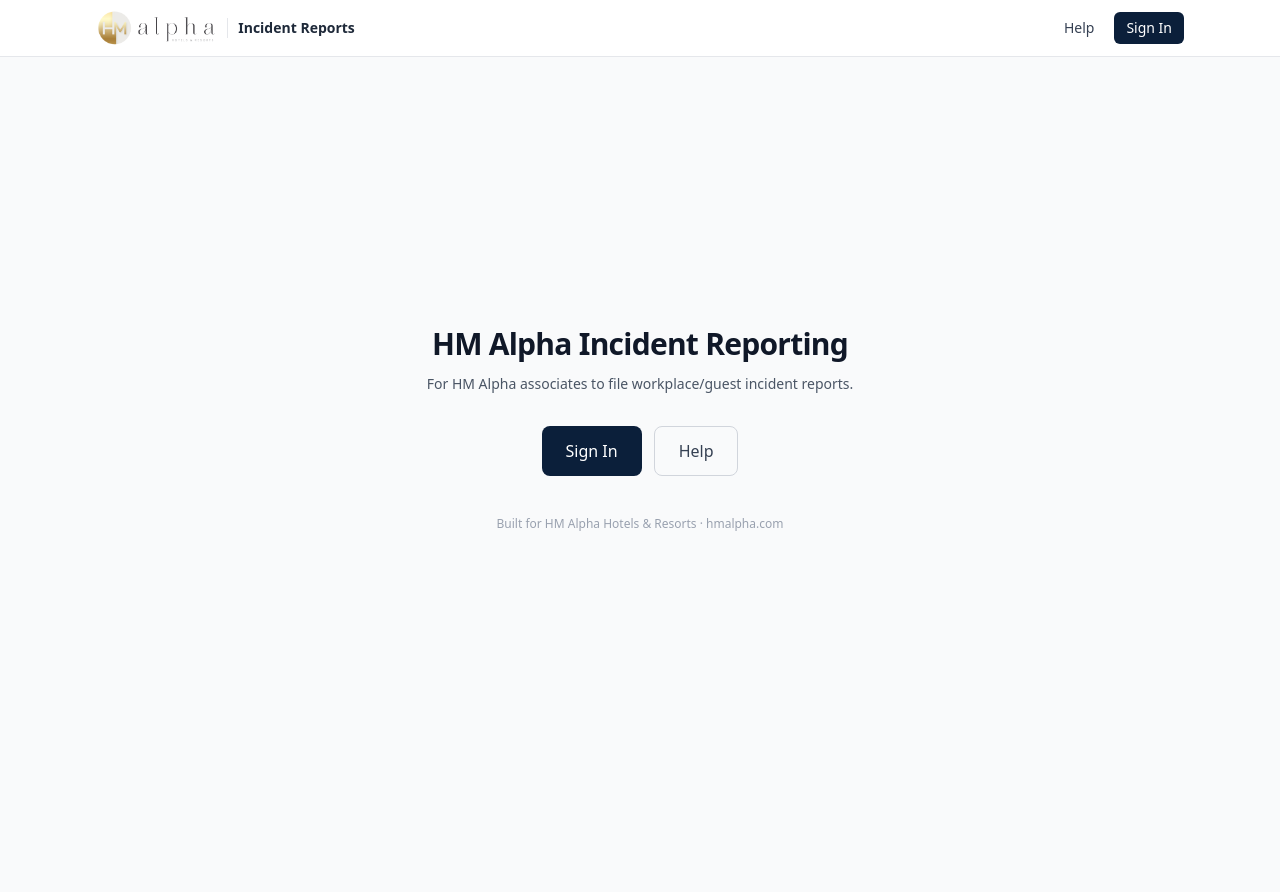
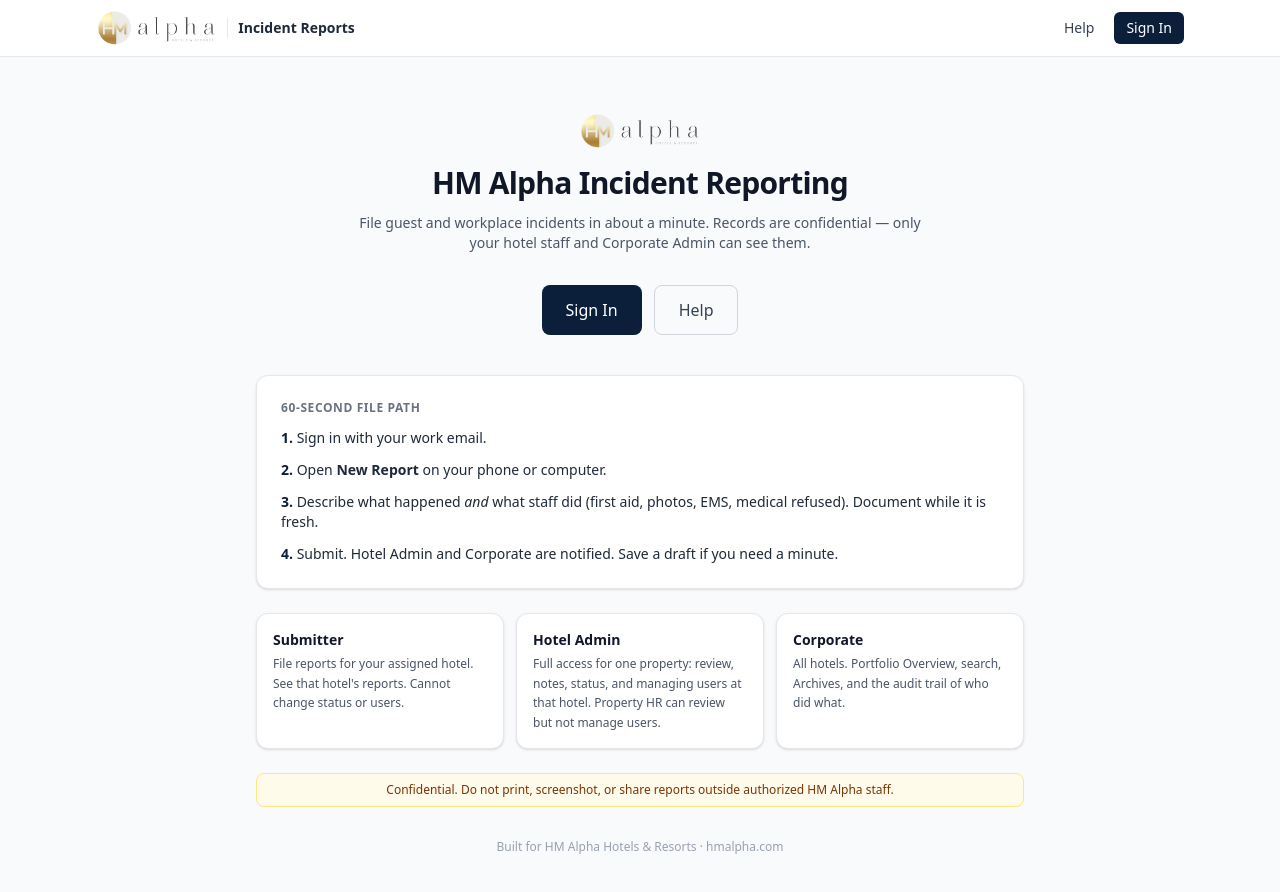
Before and after one commit to Nolamatt504/hm-alpha-incidents, a Next.js app: page / in a window 1280 px wide. Shown: the top 892 px of the page. Before the commit the page ends 800 px from the top, so only its background shows below. Built offline with nearby package versions, Linux system fonts and the light colour scheme; no server answers.

Commit message:
Add incident activity types and homepage 60-second file path

```diff
--- a/src/app/page.tsx
+++ b/src/app/page.tsx
@@ -3,6 +3,7 @@
 import { useEffect, useState } from "react";
 import Link from "next/link";
 import Header from "@/components/Header";
+import BrandLogo from "@/components/BrandLogo";
 import { supabase } from "@/lib/supabase";
 
 export default function HomePage() {
@@ -20,14 +21,21 @@
     <div className="min-h-screen bg-gray-50 flex flex-col">
       <Header />
 
-      <div className="flex-1 flex items-center justify-center px-4">
-        <div className="max-w-lg w-full text-center">
-          <h1 className="text-3xl font-semibold text-gray-900 tracking-tight">
-            HM Alpha Incident Reporting
-          </h1>
-          <p className="mt-3 text-sm text-gray-600">
-            For HM Alpha associates to file workplace/guest incident reports.
-          </p>
+      <div className="flex-1 px-4 py-10 sm:py-14">
+        <div className="max-w-3xl mx-auto">
+          <div className="text-center">
+            <div className="flex justify-center mb-4">
+              <BrandLogo />
+            </div>
+            <h1 className="text-3xl font-semibold text-gray-900 tracking-tight">
+              HM Alpha Incident Reporting
+            </h1>
+            <p className="mt-3 text-sm text-gray-600 max-w-xl mx-auto">
+              File guest and workplace incidents in about a minute. Records are
+              confidential — only your hotel staff and Corporate Admin can see
+              them.
+            </p>
+          </div>
 
           <div className="mt-8 flex flex-col sm:flex-row gap-3 justify-center">
             {!ready ? null : signedIn ? (
@@ -69,8 +77,62 @@
             )}
           </div>
 
-          <p className="mt-10 text-xs text-gray-400">
-            Built for HM Alpha Hotels & Resorts · hmalpha.com
+          <ol className="mt-10 bg-white rounded-xl border border-gray-200 shadow-sm p-5 sm:p-6 space-y-3">
+            <li className="text-xs font-semibold uppercase tracking-wider text-gray-500">
+              60-second file path
+            </li>
+            <li className="text-sm text-gray-800">
+              <span className="font-semibold text-[#0b1f3a]">1.</span> Sign in
+              with your work email.
+            </li>
+            <li className="text-sm text-gray-800">
+              <span className="font-semibold text-[#0b1f3a]">2.</span> Open{" "}
+              <strong>New Report</strong> on your phone or computer.
+            </li>
+            <li className="text-sm text-gray-800">
+              <span className="font-semibold text-[#0b1f3a]">3.</span> Describe
+              what happened <em>and</em> what staff did (first aid, photos, EMS,
+              medical refused). Document while it is fresh.
+            </li>
+            <li className="text-sm text-gray-800">
+              <span className="font-semibold text-[#0b1f3a]">4.</span> Submit.
+              Hotel Admin and Corporate are notified. Save a draft if you need
+              a minute.
+            </li>
+          </ol>
+
+          <div className="mt-6 grid grid-cols-1 sm:grid-cols-3 gap-3">
+            <div className="bg-white rounded-xl border border-gray-200 p-4 shadow-sm">
+              <p className="text-sm font-semibold text-gray-900">Submitter</p>
+              <p className="mt-1 text-xs text-gray-600 leading-relaxed">
+                File reports for your assigned hotel. See that hotel&apos;s
+                reports. Cannot change status or users.
+              </p>
+            </div>
+            <div className="bg-white rounded-xl border border-gray-200 p-4 shadow-sm">
+              <p className="text-sm font-semibold text-gray-900">Hotel Admin</p>
+              <p className="mt-1 text-xs text-gray-600 leading-relaxed">
+                Full access for one property: review, notes, status, and
+                managing users at that hotel. Property HR can review but not
+                manage users.
+              </p>
+            </div>
+            <div className="bg-white rounded-xl border border-gray-200 p-4 shadow-sm">
+              <p className="text-sm font-semibold text-gray-900">Corporate</p>
+              <p className="mt-1 text-xs text-gray-600 leading-relaxed">
+                All hotels. Portfolio Overview, search, Archives, and the audit
+                trail of who did what.
+              </p>
+            </div>
+          </div>
+
+          <p className="mt-6 text-center text-xs text-amber-900 bg-amber-50 border border-amber-200 rounded-lg px-3 py-2">
+            Confidential. Do not print, screenshot, or share reports outside
+            authorized HM Alpha staff.
+          </p>
+
+          <p className="mt-8 text-center text-xs text-gray-400">
+            Built for HM Alpha Hotels &amp; Resorts · hmalpha.com
           </p>
         </div>
       </div>
--- a/src/types/incident.ts
+++ b/src/types/incident.ts
@@ -87,3 +87,43 @@
   sent_to_corporate: "Sent to Corporate",
   closed: "Closed",
 };
+
+export type IncidentActivityAction =
+  | "created"
+  | "status_change"
+  | "notes"
+  | "archived"
+  | "restored"
+  | "comment";
+
+export interface IncidentActivity {
+  id: string;
+  incident_id: string;
+  actor_id: string | null;
+  actor_name: string | null;
+  action: IncidentActivityAction | string;
+  detail: string | null;
+  created_at: string;
+}
+
+export const ACTIVITY_ACTION_LABELS: Record<string, string> = {
+  created: "Report created",
+  status_change: "Status changed",
+  notes: "Investigation notes",
+  archived: "Archived",
+  restored: "Restored",
+  comment: "Follow-up",
+};
+
+const SEVEN_DAYS_MS = 7 * 24 * 60 * 60 * 1000;
+
+/** Open reports (not draft/closed) older than 7 days. */
+export function isAgingIncident(incident: {
+  status: IncidentStatus;
+  created_at: string;
+}): boolean {
+  if (incident.status === "closed" || incident.status === "draft") return false;
+  const created = Date.parse(incident.created_at);
+  if (Number.isNaN(created)) return false;
+  return Date.now() - created > SEVEN_DAYS_MS;
+}
```
